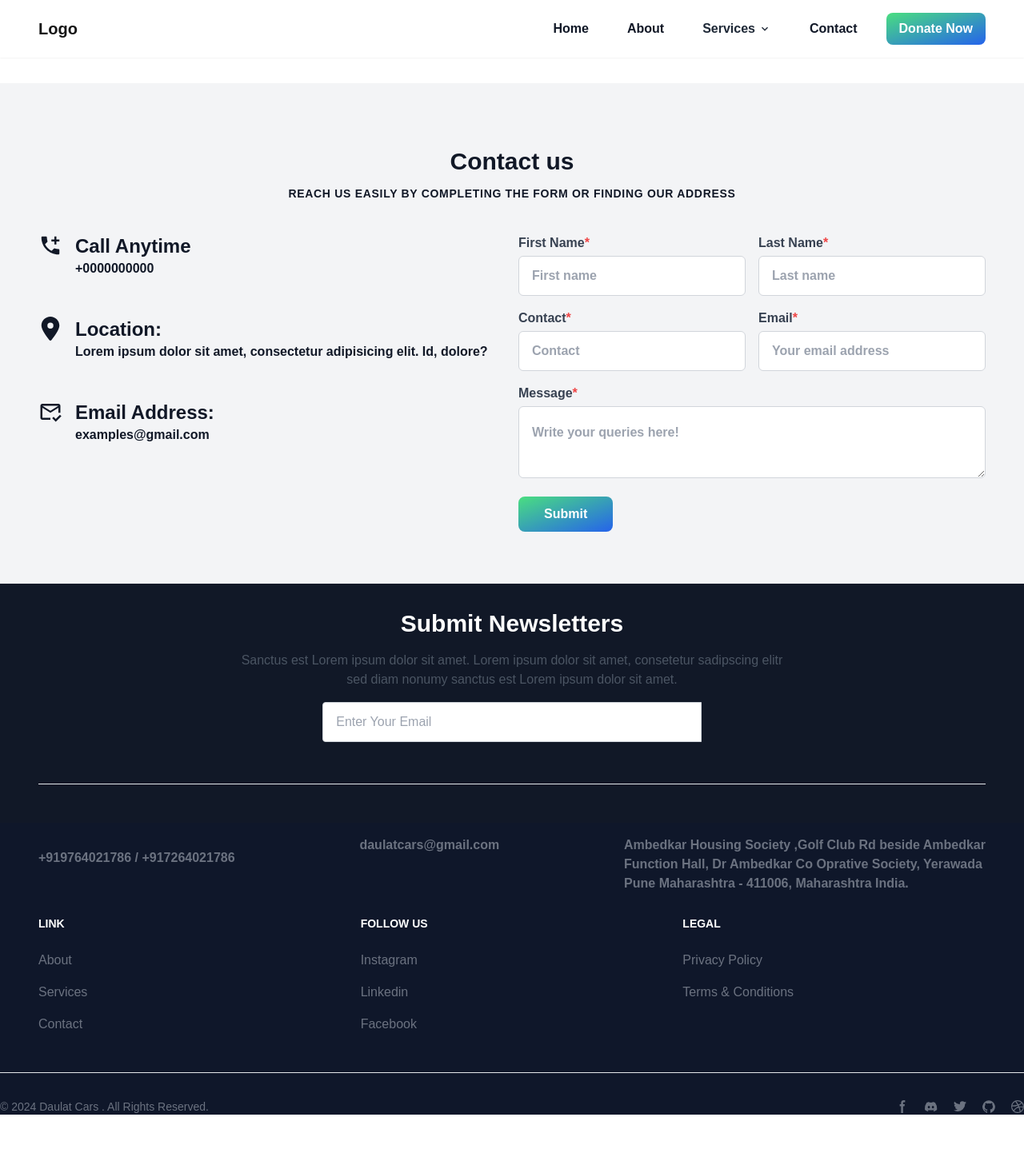
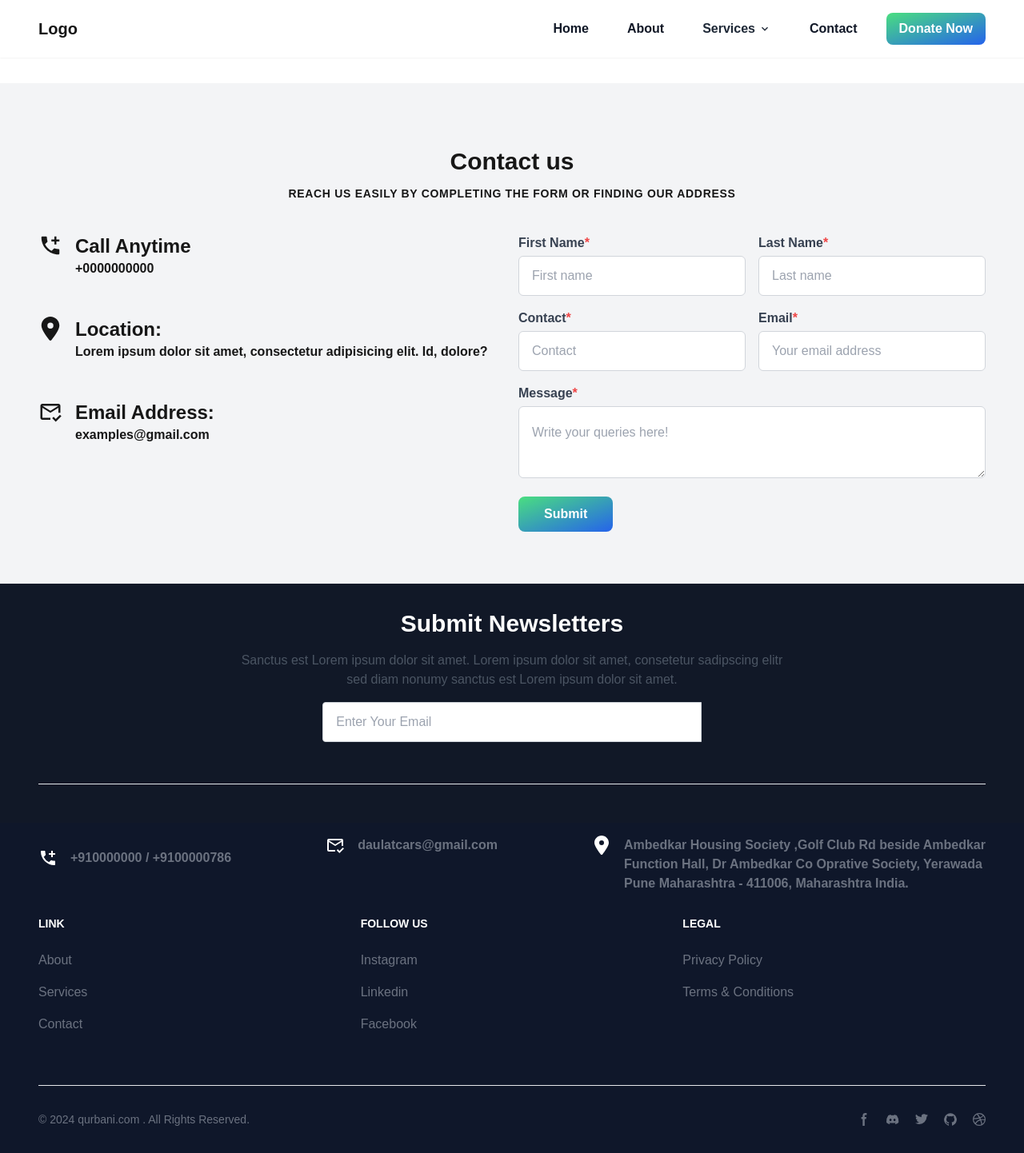
Before and after one commit to AINSoftwareSolution/qurbani-site, a Next.js app: page /contact in a window 1280 px wide. Shown: the whole page at 80% size. Before the commit the page ends 1394 px from the top, so only its background shows below. Built offline with nearby package versions, Linux system fonts and the light colour scheme.

Commit message:
some changes

```diff
--- a/app/Components/Faq.tsx
+++ b/app/Components/Faq.tsx
@@ -10,8 +10,8 @@ const Faq = () => {
   };
 
   return (
-    <div className="bg-green-900">
-    <div className="container mx-auto p-4 mb-12">
+    <div className="bg-green-900 ">
+    <div className="container mx-auto p-4">
       <h1 className="text-4xl font-bold mb-5 text-center text-white mt-4">Frequently Asked Question</h1>
       <div className="flex justify-end mt-12 mx-8">
         <div className="accordion-group w-full">
--- a/app/Components/Footer.tsx
+++ b/app/Components/Footer.tsx
@@ -1,10 +1,12 @@
 "use client";
 import Link from 'next/link'
 import React from 'react'
+import { FaLocationDot } from 'react-icons/fa6';
+import { MdAddIcCall, MdOutlineMarkEmailRead } from 'react-icons/md';
 
 const Footer = () => {
   return (
-    <div className={`subscribe bg-gray-900 overflow-hidden border-t border-gray- 'hidden' : ''}` }>
+    <div className={`subscribe bg-gray-900 overflow-hidden border-t border-gray-200 'hidden' : ''}` }>
       <div className="container inset-0 mx-auto px-2 py-8 lg:px-12 lg:py-4 rounded text-center overflow-hidden ">
         <h6 className="text-3xl font-bold my-4 text-white ">Submit Newsletters</h6>
         <p className="text-gray-600 mb-4 text-center">
@@ -19,7 +21,7 @@ const Footer = () => {
               {/* <Button title={"Subscribe"} link={"/#"} /> */}
           </div>
         </div>
-        <hr className="my-6 border-gray-200 sm:mx-auto dark:border-gray-700 lg:my-8" />
+        <hr className="my-6 border-gray-200 sm:mx-auto lg:my-8" />
       </div>
 
       {/* news letter end  */}
@@ -31,23 +33,25 @@ const Footer = () => {
               <Link href="#" className="flex items-center">
                {/* logo Image */}
               </Link>
-              <div className="flex space-x-4 font-bold mt-4 text-gray-500 dark:text-gray-400">
-                {/* <div className="text-2xl text-green-900">
+              <div className="flex space-x-4 font-bold mt-4 text-gray-500">
+                <div className="text-2xl text-white">
 
-                  <MdAddIcCall /> */}
+                  <MdAddIcCall />
                 </div>
+
                 <div>
-                  <p className="text-gray-500 font-bold  dark:text-gray-400 mb-4">+919764021786 / +917264021786</p>
+                  <p className="text-gray-500 font-bold mb-4">+910000000 / +9100000786</p>
                 </div>
               </div>
+              </div>
               <div className="flex space-x-4">
-                {/* <div className="text-2xl text-green-900 mb-4">
+                <div className="text-2xl text-white mb-4">
                   <MdOutlineMarkEmailRead />
-                </div> */}
+                </div>
                 <div>
                   <p>
                     <Link
-                      href="mailto:daulatcars@gmail.com"
+                      href="mailto:qurbani@gmail.com"
                       className="text-gray-500 font-bold dark:text-gray-400 mb-4"
                     >
                       daulatcars@gmail.com
@@ -56,12 +60,12 @@ const Footer = () => {
                 </div>
               </div>
               <div className="flex space-x-4 mb-3">
-                {/* <div className="text-2xl text-green-900">
+                <div className="text-2xl text-white">
                   <FaLocationDot />
 
-                </div> */}
+                </div>
                 <div>
-                  <p className="text-gray-500 font-bold dark:text-gray-400 mb-4">
+                  <p className="text-gray-500 font-bold mb-4">
                     Ambedkar Housing Society ,Golf Club Rd beside Ambedkar<br />
                     Function Hall, Dr Ambedkar Co Oprative Society, Yerawada<br />
                     Pune Maharashtra - 411006, Maharashtra India.
@@ -113,9 +117,11 @@ const Footer = () => {
               </div>
             </div>
           </div>
-          <hr className="my-6 border-gray-200 sm:mx-auto dark:border-gray-700 lg:my-8" />
-          <div className="sm:flex sm:items-center sm:justify-between">
-            <span className="text-sm text-gray-500 sm:text-center dark:text-gray-400">© 2024 <Link href="#" className="hover:underline">Daulat Cars </Link>. All Rights Reserved.
+
+         <div className="container inset-0 mx-auto px-2 py-8 lg:px-12 lg:py-4 rounded text-center overflow-hidden ">
+          <hr className="my-4 border-gray-200 sm:mx-auto lg:my-8" />
+          <div className="sm:flex sm:items-center sm:justify-between mb-4">
+            <span className="text-sm text-gray-500 sm:text-center dark:text-gray-400">© 2024 <Link href="#" className="hover:underline">qurbani.com </Link>. All Rights Reserved.
             </span>
             <div className="flex mt-4 sm:justify-center sm:mt-0">
               <Link href="https://www.facebook.com/people/Mudassar-Shaikh/100083367522006/?mibextid=ZbWKwL" target='_blank' className="text-gray-500 hover:text-gray-900 dark:hover:text-white">
@@ -150,6 +156,7 @@ const Footer = () => {
               </Link>
             </div>
           </div>
+          </div>
         </div>
       </div>
 
--- a/app/contact/page.tsx
+++ b/app/contact/page.tsx
@@ -45,33 +45,33 @@ const Contact = () => {
   };
 
   return (
-    <div className="bg-gray-100 dark:bg-gray-900 overflow-hidden mt-8">
-      <div className="container inset-0 mx-auto px-2 lg:px-12 py-16 mt-4 font-bold text-gray-900 dark:text-white" id="contact">
-        <h2 className=" text-center text-3xl mb-3 font-bold text-gray-900 dark:text-white"> Contact us </h2>
-        <h4 className=" text-center mb-10 text-sm uppercase tracking-wider font-bold text-gray-900 dark:text-white">
+    <div className="bg-gray-100 overflow-hidden mt-8">
+      <div className="container inset-0 mx-auto px-2 lg:px-12 py-16 mt-4 " id="contact">
+        <h2 className=" text-center text-3xl mb-3 font-bold"> Contact us </h2>
+        <h4 className=" text-center mb-10 text-sm uppercase tracking-wider font-bold ">
           Reach us easily by completing the form or finding our address
         </h4>
         <div className="grid grid-cols-1 md:grid-cols-2 gap-4">
-          <div className="space-y-8 font-bold text-gray-900 dark:text-white">
+          <div className="space-y-8 font-bold ">
             {/* Contact Information */}
-            <div className="flex space-x-4 font-bold text-gray-900 dark:text-white">
+            <div className="flex space-x-4 font-bold ">
               <div className="text-3xl">
                 <MdAddIcCall />
               </div>
               <div>
-                <h2 className="text-2xl font-bold text-gray-900 dark:text-white">Call Anytime</h2>
-                <p className="font-bold mb-4 text-gray-900 dark:text-white">+0000000000</p>
+                <h2 className="text-2xl font-bold ">Call Anytime</h2>
+                <p className="font-bold mb-4 ">+0000000000</p>
               </div>
             </div>
 
             {/* Location */}
-            <div className="flex space-x-4 mb-3 text-gray-900 dark:text-white">
+            <div className="flex space-x-4 mb-3 ">
               <div className="text-3xl">
                 <FaLocationDot />
               </div>
               <div>
-                <h2 className="text-2xl font-bold text-gray-900 dark:text-white">Location:</h2>
-                <p className="font-semibold mb-4 text-gray-900 dark:text-white">
+                <h2 className="text-2xl font-bold ">Location:</h2>
+                <p className="font-semibold mb-4 ">
                   Lorem ipsum dolor sit amet, consectetur adipisicing elit. Id, dolore?
                 </p>
               </div>
@@ -83,7 +83,7 @@ const Contact = () => {
                 <MdOutlineMarkEmailRead />
               </div>
               <div>
-                <h2 className="text-2xl font-bold text-gray-900 dark:text-white">Email Address:</h2>
+                <h2 className="text-2xl font-bold">Email Address:</h2>
                 <p>
                   <Link href="mailto:daulatcars@gmail.com" className="text-blue hover:underline">
                     examples@gmail.com
@@ -98,7 +98,7 @@ const Contact = () => {
             <form className="space-y-4 text-gray-700" onSubmit={handleSubmit}>
               <div className="flex space-x-4">
                 <div className="relative w-1/2">
-                  <label className="block mb-1 text-gray-700 dark:text-white">
+                  <label className="block mb-1 text-gray-700 dark:text-white font-semibold">
                     First Name<span className="text-red-500">*</span>
                   </label>
                   <input
@@ -112,7 +112,7 @@ const Contact = () => {
                   />
                 </div>
                 <div className="relative w-1/2">
-                  <label className="block mb-1 text-gray-700 dark:text-white">
+                  <label className="block mb-1 text-gray-700 font-semibold">
                     Last Name<span className="text-red-500">*</span>
                   </label>
                   <input
@@ -129,7 +129,7 @@ const Contact = () => {
 
               <div className="flex space-x-4">
                 <div className="relative w-1/2">
-                  <label className="block mb-1 text-gray-700 dark:text-white">
+                  <label className="block mb-1 text-gray-700 font-semibold">
                     Contact<span className="text-red-500">*</span>
                   </label>
                   <input
@@ -143,7 +143,7 @@ const Contact = () => {
                   />
                 </div>
                 <div className="relative w-1/2">
-                  <label className="block mb-1 text-gray-700 dark:text-white">
+                  <label className="block mb-1 text-gray-700 font-semibold">
                     Email<span className="text-red-500">*</span>
                   </label>
                   <input
@@ -159,7 +159,7 @@ const Contact = () => {
               </div>
 
               <div className="relative w-full">
-                <label className="block mb-1 text-gray-700 dark:text-white">
+                <label className="block mb-1 text-gray-700 font-semibold">
                   Message<span className="text-red-500">*</span>
                 </label>
                 <textarea
--- a/app/page.tsx
+++ b/app/page.tsx
@@ -10,14 +10,14 @@ const Home = () => {
 
   return (
     <div>
-   <section className="relative w-full bg-gray-200 dark:bg-gray-900 overflow-hidden ptablet:max-h-[1100px]">
+   <section className="relative w-full bg-gray-200 overflow-hidden ptablet:max-h-[1100px]">
   <div className="relative container mx-auto px-4 py-8 lg:px-12 lg:py-4 flex items-center min-h-screen">
     <div className="w-full">
       <div className="grid grid-cols-12 gap-6">
         {/* Text Section */}
         <div className="col-span-12 md:col-span-7 h-full flex items-center">
           <div className="w-full text-center md:text-left">
-            <h1 className="font-sans font-light text-3xl sm:text-4xl md:text-5xl lg:text-7xl leading-tight text-gray-800 dark:text-white">
+            <h1 className="font-sans font-light text-3xl sm:text-4xl md:text-5xl lg:text-7xl leading-tight dark:text-white">
               Online Booking Qurbani
             </h1>
             <p className="font-sans text-sm sm:text-base md:text-lg text-gray-500 dark:text-gray-300 my-4">
```
Also changed, not shown: app/Components/Popup.tsx (deleted, +0 -49 lines).
